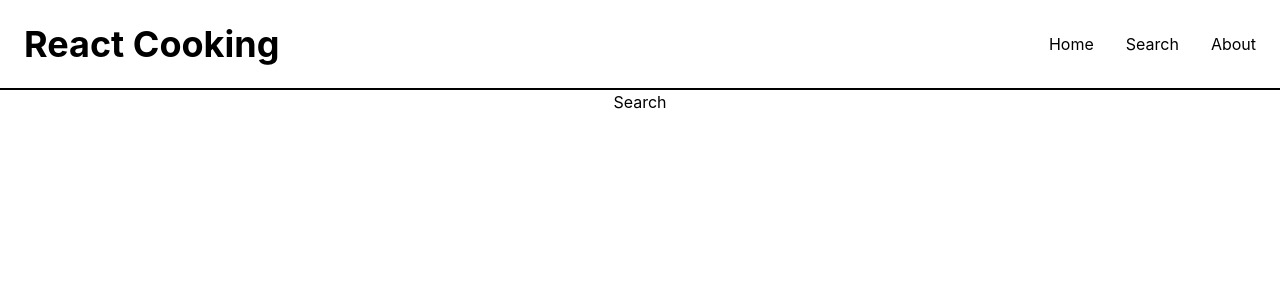
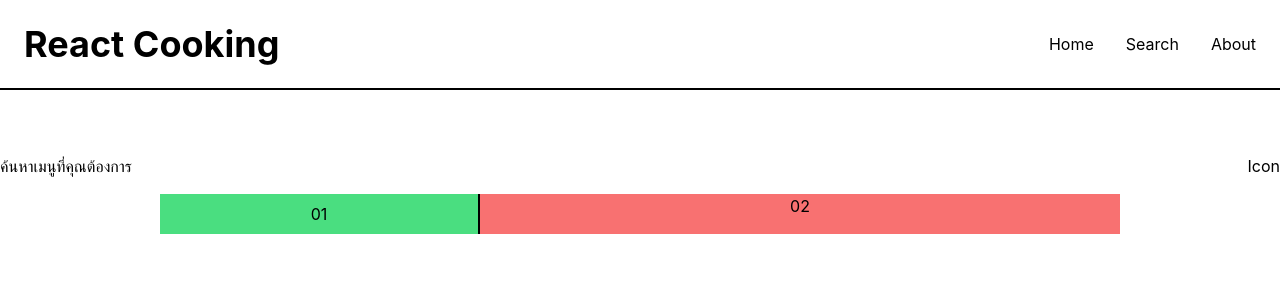
Before and after one commit to coregatekit/react-cooking, a React (Create React App) app: page /search in a window 1280 px wide. Shown: the top 300 px of the page. Built offline with nearby package versions, Linux system fonts and the light colour scheme.

Commit message:
🚧  Resdesign ui

```diff
--- a/src/pages/Search.tsx
+++ b/src/pages/Search.tsx
@@ -1,9 +1,20 @@
-import React from 'react'
+import React from "react";
 
 function Search() {
   return (
-    <div>Search</div>
-  )
+    <div>
+      <div className="flex justify-between mt-16 mb-4">
+        <div>ค้นหาเมนูที่คุณต้องการ</div>
+        <div>Icon</div>
+      </div>
+      <div className="flex flex-row justify-center">
+        <div className="bg-green-400 basis-1/4 border-r-2 border-r-black p-2">
+          01
+        </div>
+        <div className="bg-red-400 basis-1/2">02</div>
+      </div>
+    </div>
+  );
 }
 
-export default Search
+export default Search;
```
